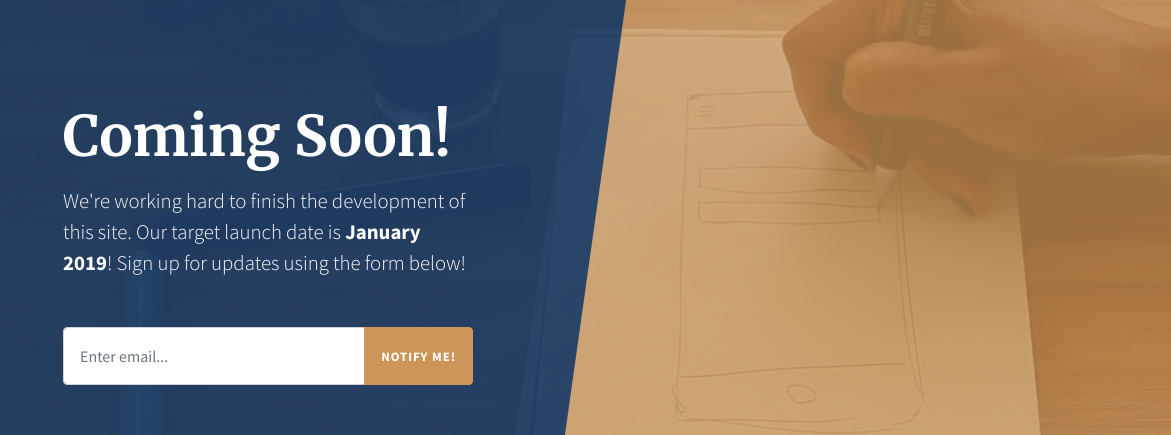
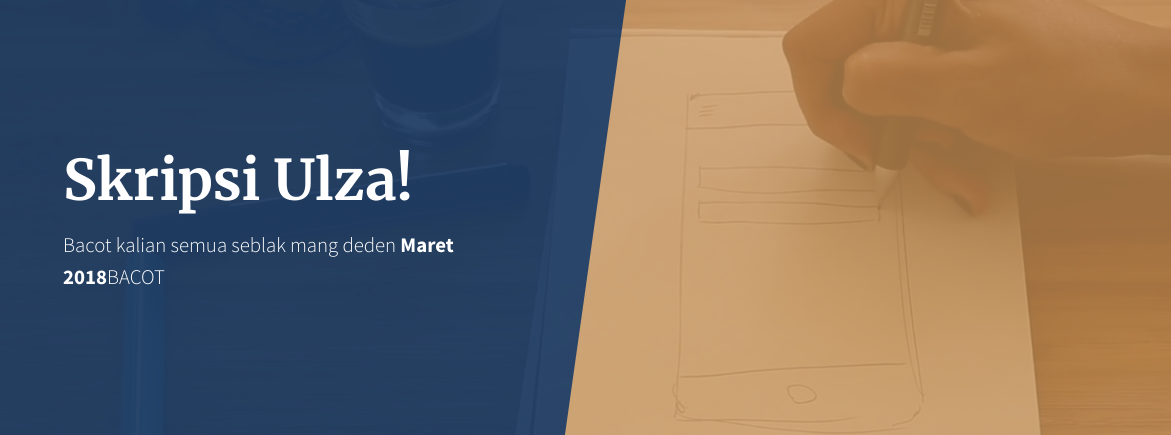
Before and after one commit to ulzaputra/scriptshit.github.io, a website: page index.html in a window 1280 px wide. Shown: the part 156-591 px from the top of the page, 0-1171 px from the left. Drawn offline with Linux system fonts and the light colour scheme.

Commit message:
Update index.html

```diff
--- a/index.html
+++ b/index.html
@@ -33,15 +33,10 @@
         <div class="row h-100">
           <div class="col-12 my-auto">
             <div class="masthead-content text-white py-5 py-md-0">
-              <h1 class="mb-3">Coming Soon!</h1>
-              <p class="mb-5">We're working hard to finish the development of this site. Our target launch date is
-                <strong>January 2019</strong>! Sign up for updates using the form below!</p>
-              <div class="input-group input-group-newsletter">
-                <input type="email" class="form-control" placeholder="Enter email..." aria-label="Enter email..." aria-describedby="basic-addon">
-                <div class="input-group-append">
-                  <button class="btn btn-secondary" type="button">Notify Me!</button>
-                </div>
-              </div>
+              <h1 class="mb-3">Skripsi Ulza!</h1>
+              <p class="mb-5">Bacot kalian semua seblak mang deden
+                <strong>Maret 2018</strong>BACOT</p>
+
             </div>
           </div>
         </div>
```
